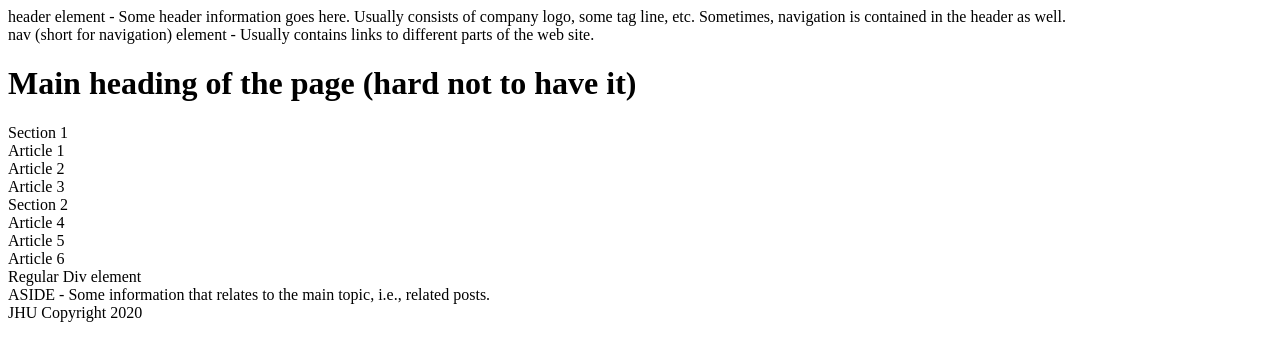
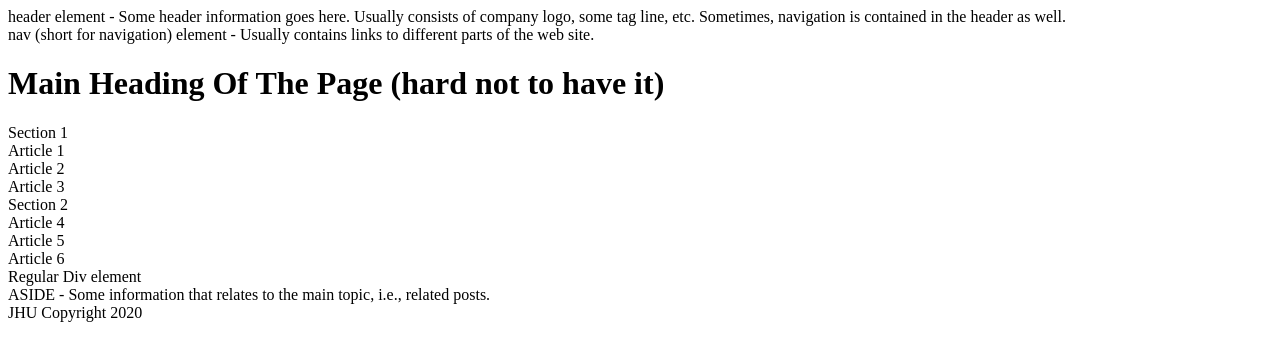
Before and after one commit to Subham010Rock/coursera-tests, a plain HTML site: page lecture_6/semantic-elements.html in a window 1280 px wide. Drawn offline with Linux system fonts and the light colour scheme.

Commit message:
Lecture 6 Example.

```diff
--- a/lecture_6/semantic-elements.html
+++ b/lecture_6/semantic-elements.html
@@ -12,7 +12,7 @@ navigation is contained in the header as well.
 <nav>nav (short for navigation) element - Usually contains
 links to different parts of the web site.</nav>
 </header>
-<h1>Main heading of the page (hard not to have it)</h1>
+<h1>Main Heading Of The Page (hard not to have it)</h1>
 <section>
 Section 1
 <article>Article 1</article>
```
